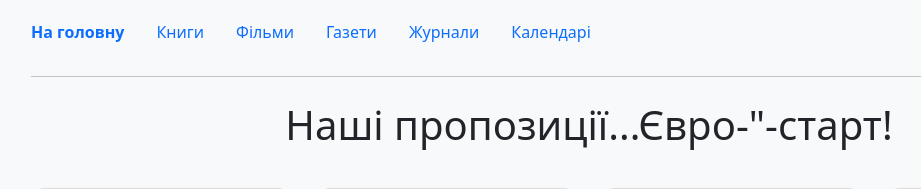
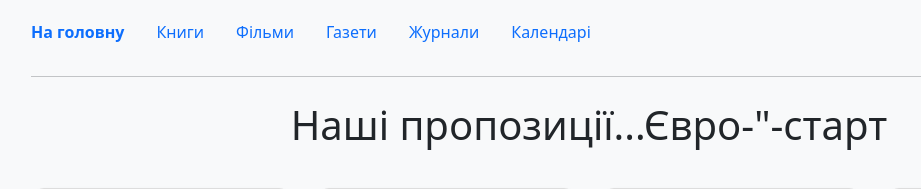
Before and after one commit to bbugaec-ops/PythonDRONOV, a Django app: page / in a window 1280 px wide. Shown: the part 219-408 px from the top of the page, without its empty margins (51-972 px from the left). Run offline with Django 5.2, Linux system fonts and the light colour scheme; data comes from the database, SQL or seed files in the repository.

```diff
--- a/samples/templates/samples/index.html
+++ b/samples/templates/samples/index.html
@@ -9,7 +9,7 @@
 {% block title %}Dolce Store - Головна{% endblock %}
 
 {% block content %}
-    <h1 class="my-4 text-center">Наші пропозиції...Євро-"-старт!</h1>
+    <h1 class="my-4 text-center">Наші пропозиції...Євро-"-старт</h1>
 
     <div class="row row-cols-2 row-cols-md-3 row-cols-lg-4 g-4">
         {% for bb in bbs %}
```
